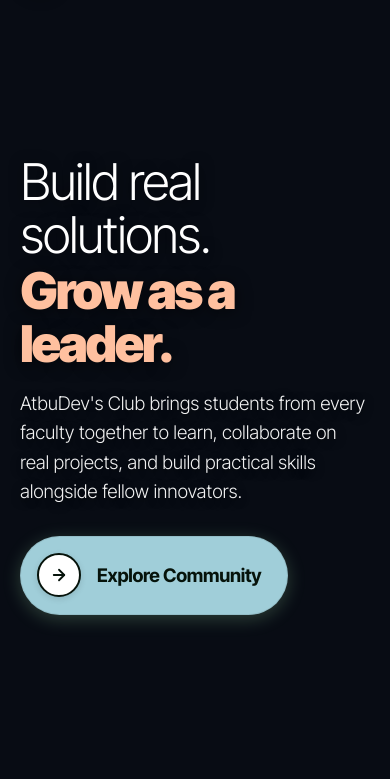
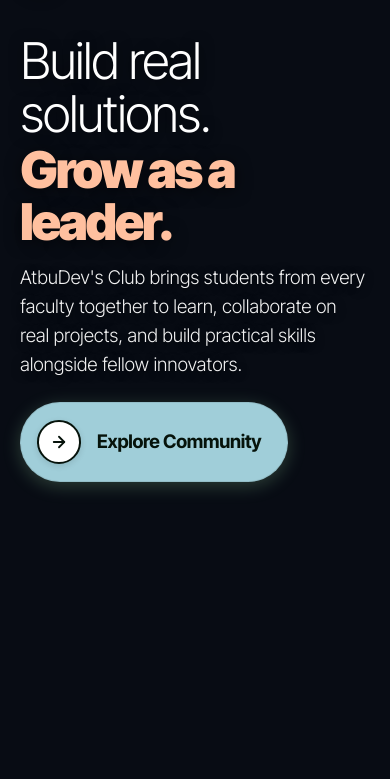
Before and after one commit to Japhetjohn/atbu-devs, a website: page index.html in a window 390 px wide. Shown: the part 65-844 px from the top of the page. Drawn offline with Linux system fonts and the light colour scheme; files whose address does not match are found by name.

Commit message:
let him cook now

```diff
--- a/index.html
+++ b/index.html
@@ -20,8 +20,8 @@
   <link rel="preconnect" href="https://fonts.gstatic.com" crossorigin />
   <link href="https://fonts.googleapis.com/css2?family=Inter+Tight:ital,wght@0,300;0,400;0,500;0,600;0,700;0,800;0,900;1,300;1,800&family=Manrope:wght@300;400;500;600;700;800&display=swap" rel="stylesheet" />
 
-  <link rel="stylesheet" href="styles.css?v=1793300589637" />
-  <link rel="stylesheet" href="styles/main.css?v=1793300589637" />
+  <link rel="stylesheet" href="styles.css?v=1793301061641" />
+  <link rel="stylesheet" href="styles/main.css?v=1793301061641" />
 </head>
 <body>
 
--- a/styles.css
+++ b/styles.css
@@ -2457,9 +2457,9 @@ a {
     flex: 1;
     display: flex;
     flex-direction: column;
-    justify-content: center;
+    justify-content: flex-start;
     width: 100%;
-    padding: clamp(1rem, 2vh, 1.5rem) clamp(1.25rem, 5vw, 1.5rem) clamp(1.5rem, 3.5vh, 2.5rem) clamp(1.25rem, 5vw, 1.5rem);
+    padding: clamp(1.25rem, 3.5vh, 2.5rem) clamp(1.25rem, 5vw, 1.5rem) 2rem clamp(1.25rem, 5vw, 1.5rem);
     box-sizing: border-box;
   }
 
@@ -2469,14 +2469,14 @@ a {
     align-items: flex-start;
     width: 100%;
     max-width: 100%;
-    gap: clamp(1.5rem, 3.5vh, 2.25rem);
+    gap: 1.15rem; /* Closed gap between description and button */
   }
 
   .hero-text-block {
     display: flex;
     flex-direction: column;
     width: 100%;
-    gap: clamp(1rem, 2.2vh, 1.5rem);
+    gap: 0.85rem;
   }
 
   /* Scaled fluid typography: Big, bold & stretched to fill mobile viewport */
@@ -2513,7 +2513,7 @@ a {
   }
 
   .hero-actions {
-    margin: 0;
+    margin: 0.25rem 0 0 0;
     padding: 0;
     width: 100%;
   }
--- a/styles/main.css
+++ b/styles/main.css
@@ -2457,9 +2457,9 @@ a {
     flex: 1;
     display: flex;
     flex-direction: column;
-    justify-content: center;
+    justify-content: flex-start;
     width: 100%;
-    padding: clamp(1rem, 2vh, 1.5rem) clamp(1.25rem, 5vw, 1.5rem) clamp(1.5rem, 3.5vh, 2.5rem) clamp(1.25rem, 5vw, 1.5rem);
+    padding: clamp(1.25rem, 3.5vh, 2.5rem) clamp(1.25rem, 5vw, 1.5rem) 2rem clamp(1.25rem, 5vw, 1.5rem);
     box-sizing: border-box;
   }
 
@@ -2469,14 +2469,14 @@ a {
     align-items: flex-start;
     width: 100%;
     max-width: 100%;
-    gap: clamp(1.5rem, 3.5vh, 2.25rem);
+    gap: 1.15rem; /* Closed gap between description and button */
   }
 
   .hero-text-block {
     display: flex;
     flex-direction: column;
     width: 100%;
-    gap: clamp(1rem, 2.2vh, 1.5rem);
+    gap: 0.85rem;
   }
 
   /* Scaled fluid typography: Big, bold & stretched to fill mobile viewport */
@@ -2513,7 +2513,7 @@ a {
   }
 
   .hero-actions {
-    margin: 0;
+    margin: 0.25rem 0 0 0;
     padding: 0;
     width: 100%;
   }
```
